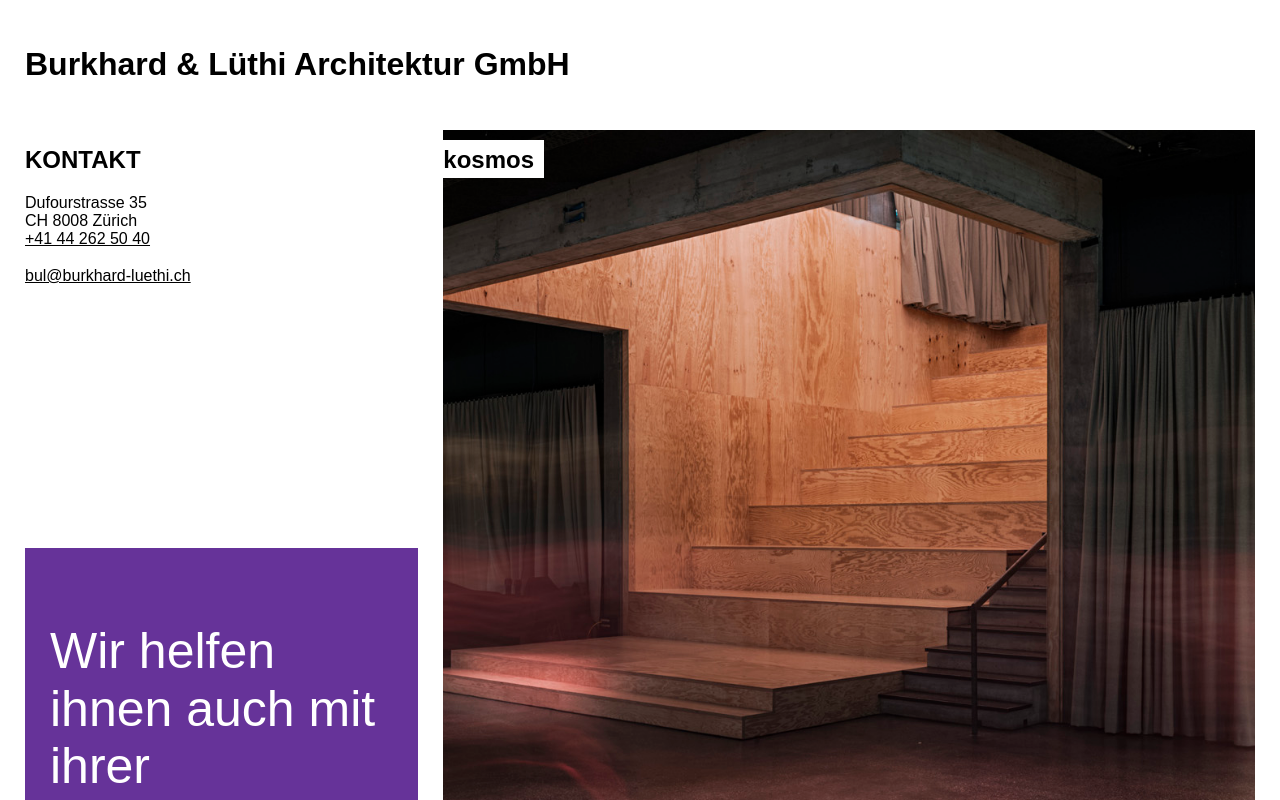
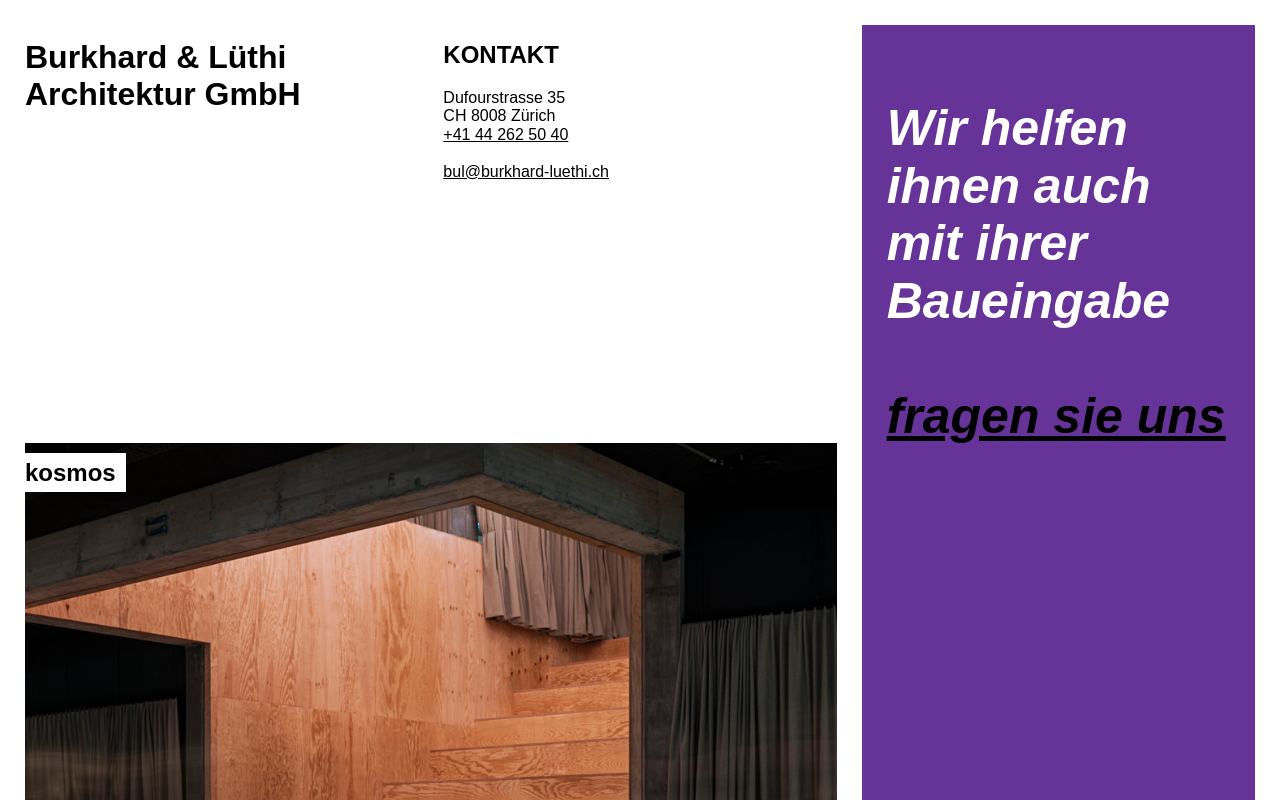
Before and after one commit to AlexJenter/prototype.burkhard-luethi.ch, a React (Create React App) app: page / in a window 1280 px wide. Shown: the top 800 px of the page. Built offline with nearby package versions, Linux system fonts and the light colour scheme.

Commit message:
Logo as tile

```diff
--- a/src/App.js
+++ b/src/App.js
@@ -9,7 +9,7 @@ import "./App.css";
 
 const Index = () => (
   <Fragment>
-    <Header />
+    {/* <Header /> */}
     <main id="index">
       <List iterable={data}>{item => <Tile {...item} />}</List>
     </main>
--- a/src/data.js
+++ b/src/data.js
@@ -13,9 +13,18 @@ const allImages = Object.entries(BL).map(([title, src], i) => ({
   href: "kosmos"
 }));
 
+const logo = {
+  key: 0,
+  mods: ["logo"],
+  title: "",
+  type: "markup",
+  body: "<h1>Burkhard & Lüthi Architektur GmbH</h1>",
+  href: "#"
+};
+
 const contact = {
   key: 0,
-  mods: [],
+  mods: ["contact"],
   title: "KONTAKT",
   type: "markup",
   body:
@@ -111,4 +120,4 @@ const toTop = {
   body: "<a href='#top'>zurück an die oberfläche</a>"
 };
 
-export default [contact, kosmos, text, ...allImages, toTop];
+export default [logo, contact, kosmos, text, ...allImages, toTop];
--- a/src/index.css
+++ b/src/index.css
@@ -4,7 +4,7 @@ html {
 
 body {
   margin: 0;
-  padding: 0 var(--gutter);
+  padding: var(--gutter);
   font-family: sans-serif;
 }
 
@@ -14,6 +14,7 @@ main#index {
   grid-template-columns: repeat(auto-fill, minmax(320px, 1fr));
   grid-auto-flow: dense;
 }
+
 
 .App-header {
   position: relative;
@@ -41,15 +42,30 @@ a {
   padding: var(--gutter);
 }
 
-.tile:nth-of-type(1) .tile__body--markup {
+.tile__body--height-2x {
+  font-weight: bold;
+  font-style: italic;
+}
+
+.tile--contact .tile__body--markup {
   padding: 3em 0;
 }
+
+.tile--logo p {
+  padding: 0;
+  margin: 0;
+}
+.tile--logo h1 {
+  position: relative;
+  top: -7px;
+}
+
 
 .tile--markup .tile__title {
   display: none;
 }
 
-.tile--markup:nth-child(1) .tile__title {
+.tile--contact .tile__title {
   display: unset;
 }
 
```
